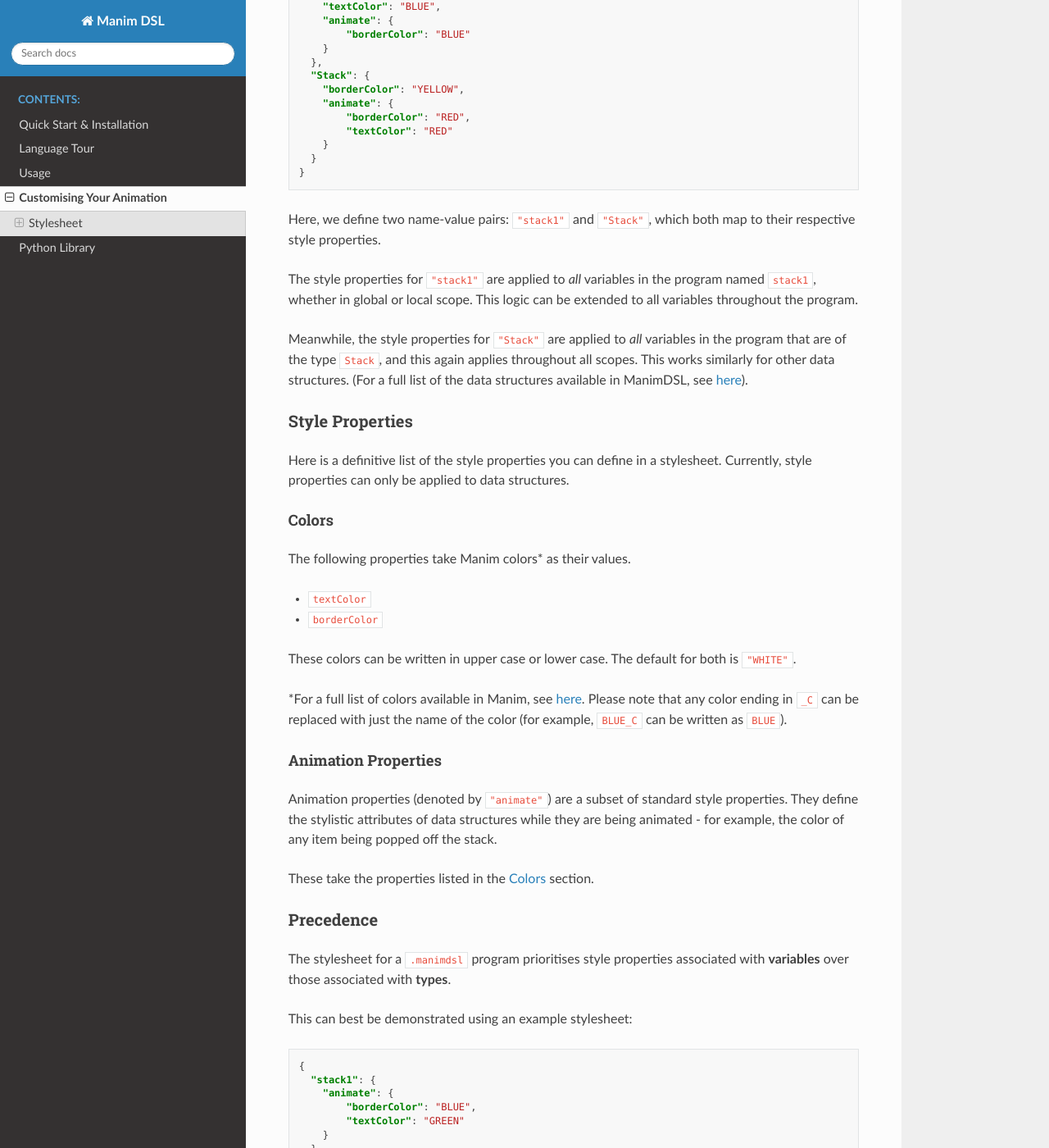
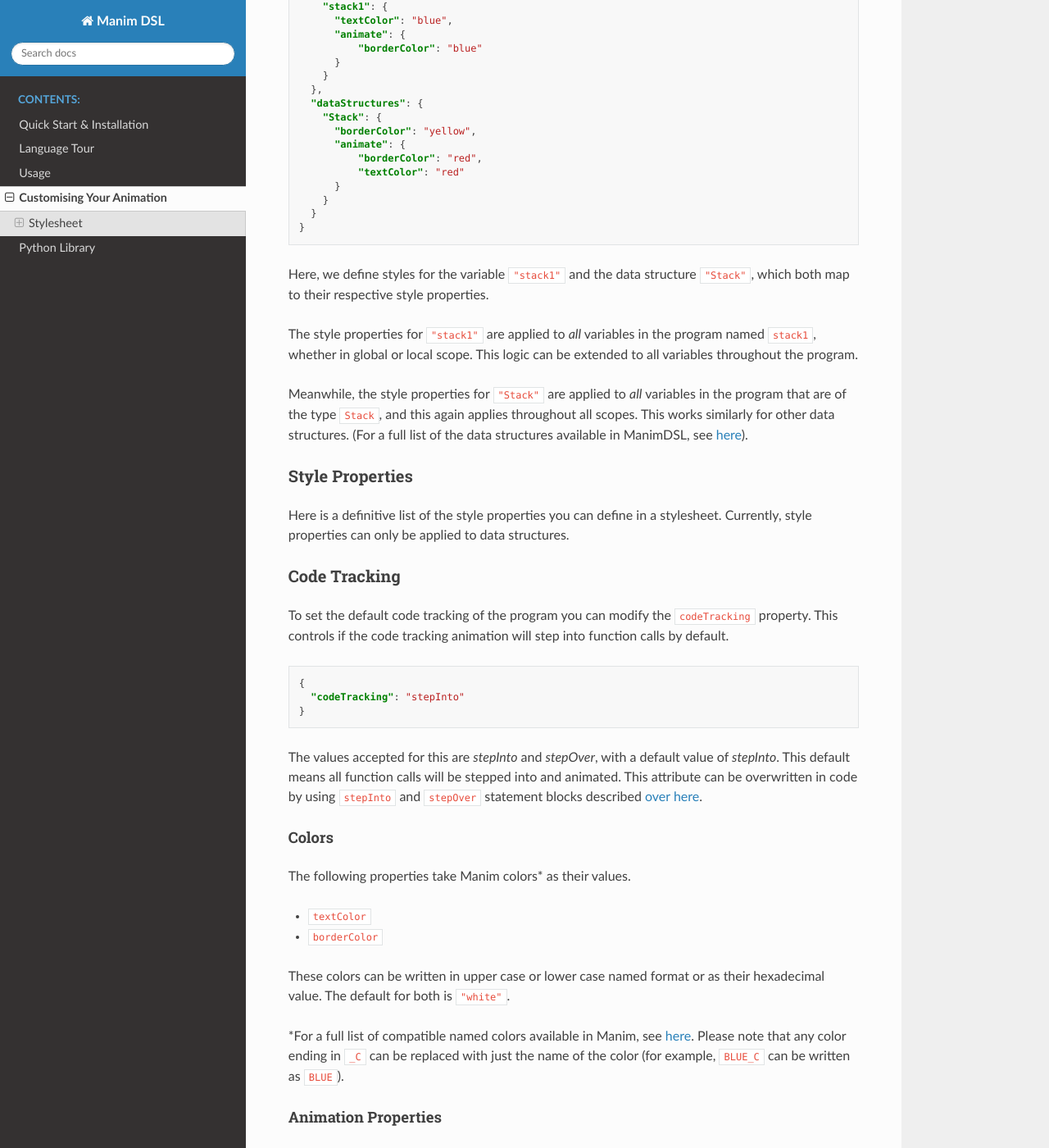
Before and after one commit to VAlgoLang/valgolang.github.io, a Sphinx documentation site: the page built from source/customisation.rst, in a window 1280 px wide and 1400 px high, scrolled down 431 px. Shown: the whole window at 82% size. Built offline with Sphinx 7.4.7 and the Read the Docs theme 2.0.0, drawn with Linux system fonts in a browser that asks for light colours; some of the changed text lies outside the part shown.

Commit message:
Added documentation for stepInto and stepOver (#17)

```diff
--- a/source/customisation.rst
+++ b/source/customisation.rst
@@ -14,22 +14,26 @@ A typical stylesheet may look something like this:
 .. code:: json
 
     {
-      "stack1": {
-        "textColor": "BLUE",
-        "animate": {
-            "borderColor": "BLUE"
+      "variables": {
+        "stack1": {
+          "textColor": "blue",
+          "animate": {
+              "borderColor": "blue"
+          }
         }
       },
-      "Stack": {
-        "borderColor": "YELLOW",
-        "animate": {
-            "borderColor": "RED",
-            "textColor": "RED"
+      "dataStructures": {
+        "Stack": {
+          "borderColor": "yellow",
+          "animate": {
+              "borderColor": "red",
+              "textColor": "red"
+          }
         }
       }
     }
 
-Here, we define two name-value pairs: ``"stack1"`` and ``"Stack"``, which both map to their respective style properties.
+Here, we define styles for the variable ``"stack1"`` and the data structure ``"Stack"``, which both map to their respective style properties.
 
 The style properties for ``"stack1"`` are applied to *all* variables in the program named ``stack1``, whether in global or local scope. This logic can be extended to all variables throughout the program.
 
@@ -41,6 +45,21 @@ Style Properties
 
 Here is a definitive list of the style properties you can define in a stylesheet. Currently, style properties can only be applied to data structures.
 
+Code Tracking
+^^^^^^^^^^^^^^
+
+To set the default code tracking of the program you can modify the ``codeTracking`` property. This controls if the code tracking animation will step into function
+calls by default.
+
+.. code:: json
+
+    {
+      "codeTracking": "stepInto"
+    }
+
+The values accepted for this are `stepInto` and `stepOver`, with a default value of `stepInto`. This default means all function calls will be stepped into and animated. This attribute can be
+overwritten in code by using ``stepInto`` and ``stepOver`` statement blocks described :ref:`over here <code_tracking>`.
+
 Colors
 ~~~~~~~
 
@@ -49,9 +68,9 @@ The following properties take Manim colors* as their values.
 * ``textColor``
 * ``borderColor``
 
-These colors can be written in upper case or lower case. The default for both is ``"WHITE"``.
+These colors can be written in upper case or lower case named format or as their hexadecimal value. The default for both is ``"white"``.
 
-\*For a full list of colors available in Manim, see `here <https://github.com/3b1b/manim/blob/99952067c1a399e15a197310d35a39bb2864b1af/manimlib/constants.py#L199>`_. Please note that any color ending in ``_C`` can be replaced with just the name of the color (for example, ``BLUE_C`` can be written as ``BLUE``).
+\*For a full list of compatible named colors available in Manim, see `here <https://github.com/3b1b/manim/blob/99952067c1a399e15a197310d35a39bb2864b1af/manimlib/constants.py#L199>`_. Please note that any color ending in ``_C`` can be replaced with just the name of the color (for example, ``BLUE_C`` can be written as ``BLUE``).
 
 Animation Properties
 ~~~~~~~~~~~~~~~~~~~~~
@@ -63,33 +82,37 @@ These take the properties listed in the `Colors <#colors>`_ section.
 Precedence
 ^^^^^^^^^^^
 
-The stylesheet for a ``.manimdsl`` program prioritises style properties associated with **variables** over those associated with **types**.
+The stylesheet for a ``.manimdsl`` program prioritises style properties associated with **variables** over those associated with **data structures**.
 
 This can best be demonstrated using an example stylesheet:
 
-.. code:: json
+.. code :: json
 
     {
-      "stack1": {
-        "animate": {
-            "borderColor": "BLUE",
-            "textColor": "GREEN"
+      "variables": {
+        "stack1": {
+          "animate": {
+              "borderColor": "blue",
+              "textColor": "green"
+          }
         }
       },
-      "Stack": {
-        "borderColor": "YELLOW",
-        "animate": {
-            "borderColor": "RED",
-            "textColor": "RED"
+      "dataStructures": {
+        "Stack": {
+          "borderColor": "yellow",
+          "animate": {
+              "borderColor": "red",
+              "textColor": "red"
+          }
         }
       }
     }
 
 In a program where ``stack1`` is a variable of type ``Stack``, ``stack1`` would have the following style properties:
 
-* ``borderColor`` : ``"YELLOW"`` (defined for variables of type ``Stack``, and undefined for ``"stack1"``)
-* ``textColor`` : ``"WHITE"`` (defaults to ``"WHITE"`` as ``textColor`` is undefined for both ``"stack1"`` and ``"Stack"``)
+* ``borderColor`` : ``"yellow"`` (defined for variables of type ``Stack``, and undefined for ``"stack1"``)
+* ``textColor`` : ``"white"`` (defaults to ``"WHITE"`` as ``textColor`` is undefined for both ``"stack1"`` and ``"Stack"``)
 * Animation properties (``"stack1"`` properties override ``"Stack"`` properties)
 
-  * ``borderColor`` : ``"BLUE"``
-  * ``textColor`` : ``"GREEN"``
+  * ``borderColor`` : ``"blue"``
+  * ``textColor`` : ``"green"``
```
Also changed, not shown: source/tutorial.rst (+19 -0 lines).
